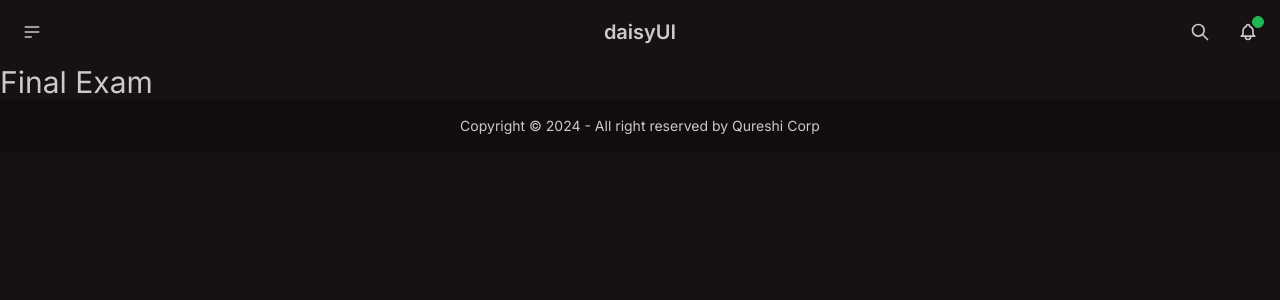
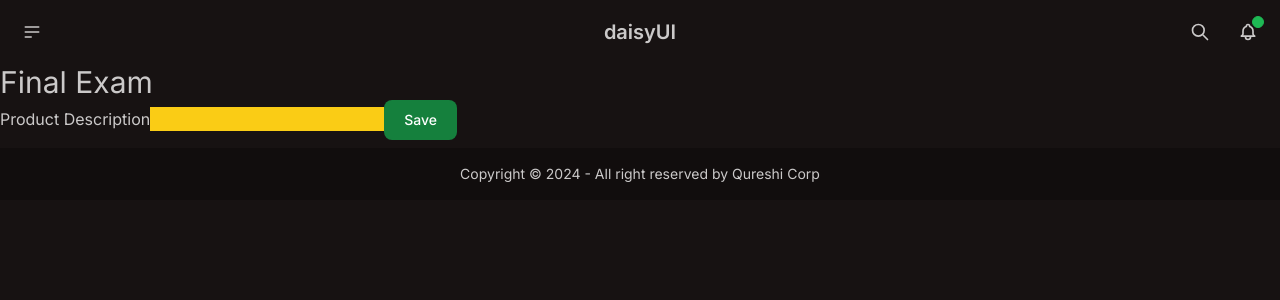
Before and after one commit to qcprof/exam2, a Next.js app: page /final in a window 1280 px wide. Shown: the top 300 px of the page. Built offline with nearby package versions, Linux system fonts and the light colour scheme.

Commit message:
added form

```diff
--- a/app/final/page.tsx
+++ b/app/final/page.tsx
@@ -2,6 +2,11 @@
     return (
       <>
       <h1 className="text-3xl">Final Exam</h1>
+      <form>
+        <label htmlFor="product">Product Description</label>
+        <input type="text" name="product" id="product" className="text-black bg-yellow-400"/>
+        <button className="focus:outline-none text-white bg-green-700 hover:bg-green-800 focus:ring-4 focus:ring-green-300 font-medium rounded-lg text-sm px-5 py-2.5 me-2 mb-2 dark:bg-green-600 dark:hover:bg-green-700 dark:focus:ring-green-800" type="submit">Save</button>
+      </form>
       </>
     );
   }
```
